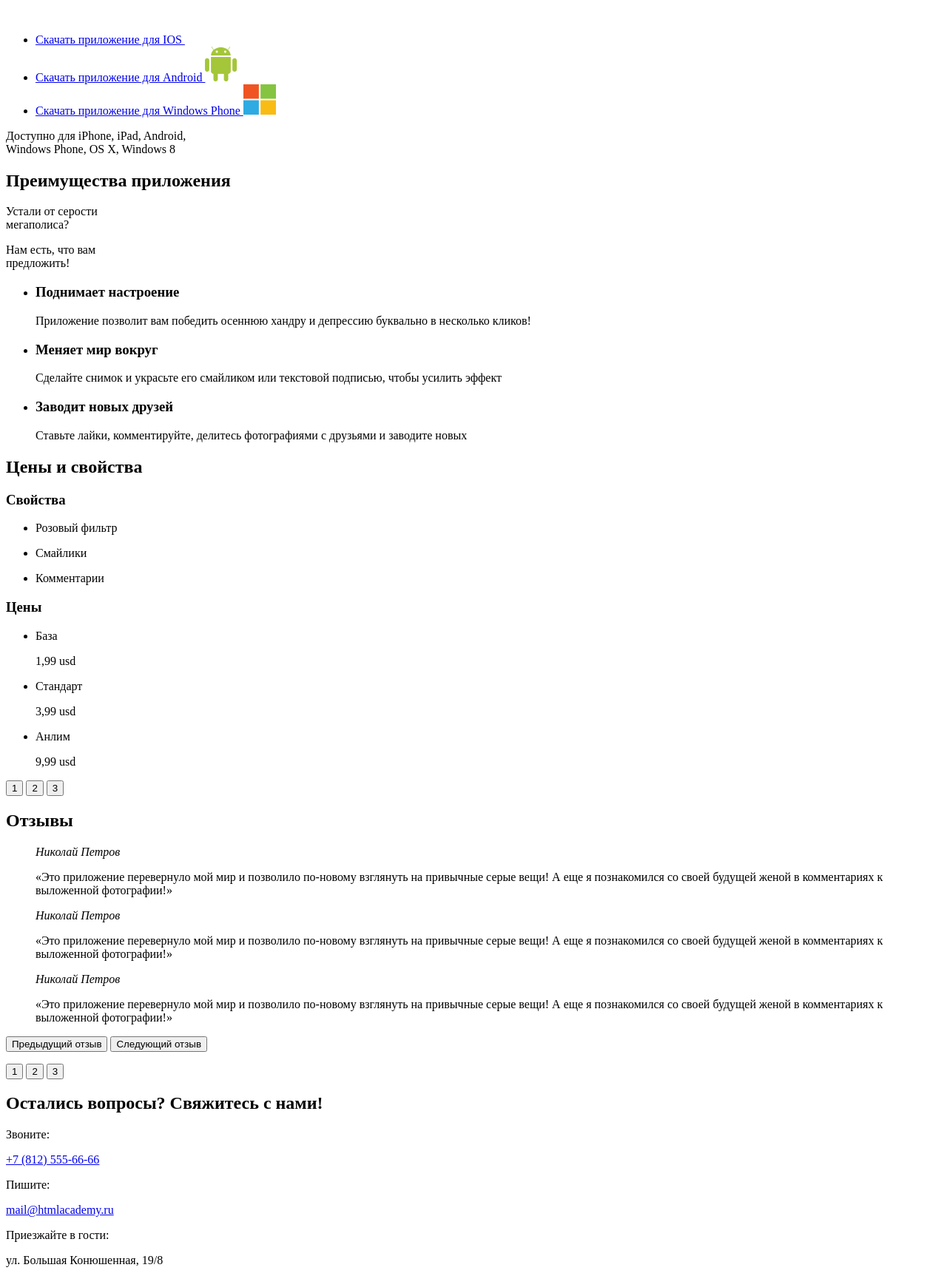
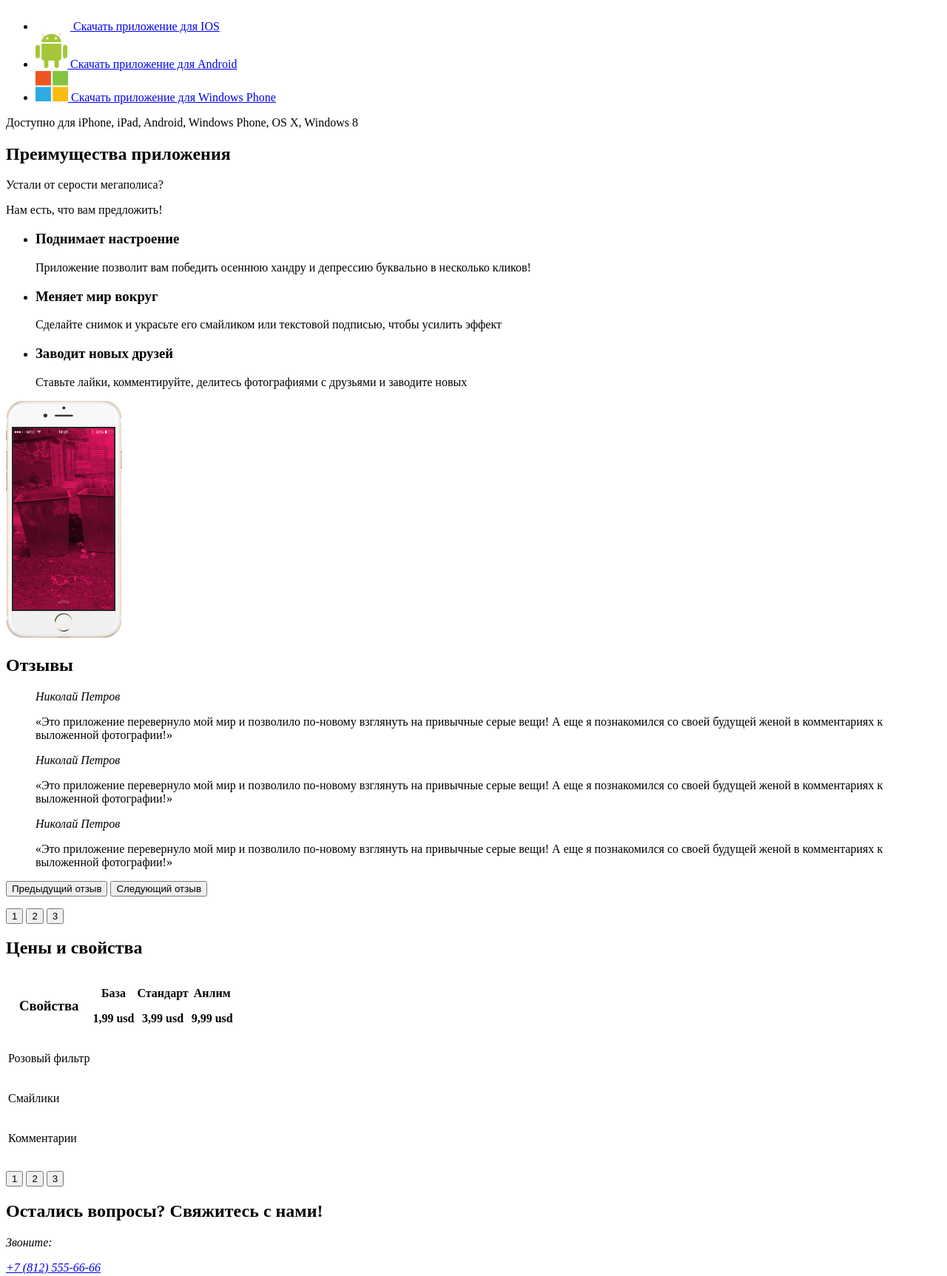
Before and after one commit to SokolovMichael/1906693-pink-24, a website: page source/index.html in a window 1280 px wide. Shown: the part 677-2402 px from the top of the page at 74% size. Drawn offline with Linux system fonts and the light colour scheme.

Commit message:
Разметка главной страницы. Правка замечаний

```diff
--- a/source/index.html
+++ b/source/index.html
@@ -37,38 +37,41 @@
         <div class="intro__wrapper">
           <header class="intro__header">
             <h2 class="visually-hidden">Скачать приложение Пинк</h2>
-            <p class="intro__slogan">Взгляните на жизнь<br>иначе!</p>
+            <p class="intro__slogan">Взгляните на жизнь иначе!</p>
           </header>
           <img src="img/intro-image.png" width="320" height="286" alt="HTML Academy: Пинк.">
           <a class="button button-header" href="#">Скачать приложение</a>
           <h2 class="visually-hidden">Скачать</h2>
-          <ul class="intro__wrapper--list intro-list">
-            <li class="intro-list-item">
-              <a class="visually-hidden" href="#">Скачать приложение для IOS
+          <ul class="intro__list">
+            <li class="intro__list-item">
+              <a class="intro__download-link" href="#">
                 <img src="img/apple-logo.png" width="47" height="56" alt="Ссылка на App Store.">
+                <span class="visually-hidden">Скачать приложение для IOS</span>
               </a>
             </li>
-            <li class="intro-list-item">
-              <a class="visually-hidden" href="#">Скачать приложение для Android
+            <li class="intro__list-item">
+              <a class="intro__download-link" href="#">
                 <img src="img/android-logo.png" width="43" height="47" alt="Ссылка на Google play.">
+                <span class="visually-hidden">Скачать приложение для Android</span>
               </a>
             </li>
-            <li class="intro-list-item">
-              <a class="visually-hidden" href="#">Скачать приложение для Windows Phone
+            <li class="intro__list-item">
+              <a class="intro__download-link" href="#">
                 <img src="img/microsoft-logo.png" width="44" height="41" alt="Ссылка на Windows Store.">
+                <span class="visually-hidden">Скачать приложение для Windows Phone</span>
               </a>
             </li>
           </ul>
-          <p class="intro__legend">Доступно для iPhone, iPad, Android,<br>Windows Phone, OS X, Windows 8</p>
+          <p class="intro__legend">Доступно для iPhone, iPad, Android, Windows Phone, OS X, Windows 8</p>
         </div>
       </section>
       <section class="advantages">
         <div class="advantages__wrapper">
           <h2 class="visually-hidden">Преимущества приложения</h2>
-          <p class="advantages__slogan">Устали от серости<br>мегаполиса?</p>
-          <p class="advantages__slogan">Нам есть, что вам<br>предложить!</p>
+          <p class="advantages__slogan">Устали от серости мегаполиса?</p>
+          <p class="advantages__slogan">Нам есть, что вам предложить!</p>
           <ul class="advantages__list">
-            <li class="advantages__item advantages__item--mood">
+            <li class="advantages__item">
               <h3 class="advantages__title">Поднимает настроение</h3>
               <p class="advantages__description">Приложение позволит вам победить осеннюю хандру и депрессию буквально в несколько кликов!</p>
             </li>
@@ -81,66 +84,26 @@
               <p class="advantages__description">Ставьте лайки, комментируйте, делитесь фотографиями с друзьями и заводите новых</p>
             </li>
           </ul>
-        </div>
-      </section>
-      <section class="prices">
-        <div class="prices__wrapper">
-          <h2 class="visually-hidden">Цены и свойства</h2>
-          <div class="prices__properties">
-            <h3 class="visually-hidden">Свойства</h3>
-            <ul class="properties__list">
-              <li class="properties__item properties__item--pink-filter">
-                <p class="properties__title">Розовый фильтр</p>
-              </li>
-              <li class="properties__item properties__item--emoticons">
-                <p class="properties__title">Смайлики</p>
-              </li>
-              <li class="properties__item properties__item--comments">
-                <p class="advantages__title">Комментарии</p>
-              </li>
-            </ul>
-          </div>
-          <div class="prices__items">
-            <h3 class="visually-hidden">Цены</h3>
-            <ul class="prices__list">
-              <li class="prices__item prices__item--base">
-                <p class="prices__title">База</p>
-                <p class="prices__text">1,99 usd</p>
-              </li>
-              <li class="prices__item prices__item--standard">
-                <p class="prices__title">Стандарт</p>
-                <p class="prices__text">3,99 usd</p>
-              </li>
-              <li class="prices__item prices__item--unlim">
-                <p class="prices__title">Анлим</p>
-                <p class="prices__text">9,99 usd</p>
-              </li>
-            </ul>
-          </div>
-          <p class="prices__toggles slider__toggles">
-            <button class="slider__toggle slider__toggle--current" type="button">1</button>
-            <button class="slider__toggle" type="button">2</button>
-            <button class="slider__toggle" type="button">3</button>
-          </p>
+          <img src="img/screen-pink.png" width="157" height="320" alt="Интерфейс приложения Пинк.">
         </div>
       </section>
       <section class="reviews">
-        <div class="reviews__wrapper slider">
+        <div class="reviews__wrapper">
           <h2 class="visually-hidden">Отзывы</h2>
-          <div class="reviews__list slider__list">
-            <blockquote class="reviews__item slider__item">
+          <div class="reviews__list">
+            <blockquote class="reviews__item">
               <div class="reviews__author-info">
                 <cite class="reviews__author-name">Николай Петров</cite>
                 <p class="reviews__text">«Это приложение перевернуло мой мир и позволило по-новому взглянуть на привычные серые вещи! А еще я познакомился со своей будущей женой в комментариях к выложенной фотографии!»</p>
               </div>
             </blockquote>
-            <blockquote class="reviews__item slider__item">
+            <blockquote class="reviews__item">
               <div class="reviews__author-info">
                 <cite class="reviews__author-name">Николай Петров</cite>
                 <p class="reviews__text">«Это приложение перевернуло мой мир и позволило по-новому взглянуть на привычные серые вещи! А еще я познакомился со своей будущей женой в комментариях к выложенной фотографии!»</p>
               </div>
             </blockquote>
-            <blockquote class="reviews__item slider__item">
+            <blockquote class="reviews__item">
               <div class="reviews__author-info">
                 <cite class="reviews__author-name">Николай Петров</cite>
                 <p class="reviews__text">«Это приложение перевернуло мой мир и позволило по-новому взглянуть на привычные серые вещи! А еще я познакомился со своей будущей женой в комментариях к выложенной фотографии!»</p>
@@ -156,27 +119,96 @@
           </p>
         </div>
       </section>
+      <section class="prices">
+        <div class="prices__wrapper">
+          <h2 class="visually-hidden">Цены и свойства</h2>
+          <table class="prices__properties">
+            <tr>
+                <th>
+                  <h3 class="visually-hidden">Свойства</h3>
+                </th>
+                <th>
+                  <p class="prices__title">База</p>
+                  <p class="prices__text">1,99 usd</p>
+                </th>
+                <th>
+                  <p class="prices__title prices__title--hit">Стандарт</p>
+                  <p class="prices__text">3,99 usd</p>
+                </th>
+                <th>
+                  <p class="prices__title">Анлим</p>
+                  <p class="prices__text">9,99 usd</p>
+                </th>
+            </tr>
+            <tr>
+                <td>
+                  <p class="properties__title">Розовый фильтр</p>
+                </td>
+                <td>
+                  <p class="properties__selected"></p>
+                </td>
+                <td>
+                  <p class="properties__selected"></p>
+                </td>
+                <td>
+                  <p class="properties__selected"></p>
+                </td>
+            </tr>
+            <tr>
+                <td>
+                  <p class="properties__title">Смайлики</p>
+                </td>
+                <td>
+                  <p class="properties__unselected"></p>
+                </td>
+                <td>
+                  <p class="properties__selected"></p>
+                </td>
+                <td>
+                  <p class="properties__selected"></p>
+                </td>
+            </tr>
+            <tr>
+              <td>
+                <p class="advantages__title">Комментарии</p>
+              </td>
+              <td>
+                <p class="properties__unselected"></p>
+              </td>
+              <td>
+                <p class="properties__unselected"></p>
+              </td>
+              <td>
+                <p class="properties__selected"></p>
+              </td>
+          </tr>
+          </table>
+          <p class="toggles prices__toggles">
+            <button class="toogles__button toogles__button--current" type="button">1</button>
+            <button class="toogles__button" type="button">2</button>
+            <button class="toogles__button" type="button">3</button>
+          </p>
+        </div>
+      </section>
     </main>
     <footer class="page-footer">
       <div class="page-footer__wrapper">
         <h2 class="page-footer__title">Остались вопросы? Свяжитесь с нами!</h2>
-        <div class="page-footer__contacts contacts">
+        <address class="page-footer__contacts contacts">
           <p class="contacts__title">Звоните:</p>
-          <a class="contacts__phone" href="tel:+78125556666">
-            <span class="contacts__text">+7 (812) 555-66-66</span>
-          </a>
+          <a class="contacts__phone" href="tel:+78125556666">+7 (812) 555-66-66</a>
           <p class="contacts__title">Пишите:</p>
           <a class="contacts__mail" href="mailto:mail@htmlacademy.ru">
             <span class="contacts__text">mail@htmlacademy.ru</span>
           </a>
           <p class="contacts__title">Приезжайте в гости:</p>
           <p class="contacts__text">ул. Большая Конюшенная, 19/8</p>
-          <img src="img/map.jpg" width="320" height="200" alt="Карта проезда.">
-        </div>
-        <div class="page-footer__social social">
-          <a class="page-footer__logo">
-            <img src="img/icons/logotype-blue-tablet.svg" width="145" height="40" alt="HTML Academy: Пинк.">
-          </a>
+          <div class="road-map"></div>
+        </address>
+        <a class="page-footer__logo">
+          <img src="img/icons/logotype-blue-tablet.svg" width="145" height="40" alt="HTML Academy: Пинк.">
+        </a>
+        <div class="page-footer__social">
           <ul class="social__list">
             <li class="social__item">
               <a class="social__link social__link--twitter" href="#">Мы в Твиттере</a>
@@ -189,7 +221,7 @@
             </li>
           </ul>
         </div>
-        <div class="page-footer__copyright copyright">
+        <div class="page-footer__copyright">
           <span class="copyright__text">Разработано</span>
           <a class="copyright__link" href="https://htmlacademy.ru/intensive/adaptive">HTML Academy</a>
         </div>
```
Also changed, not shown: source/img/map.jpg (deleted), source/img/screen-pink.png (added).
